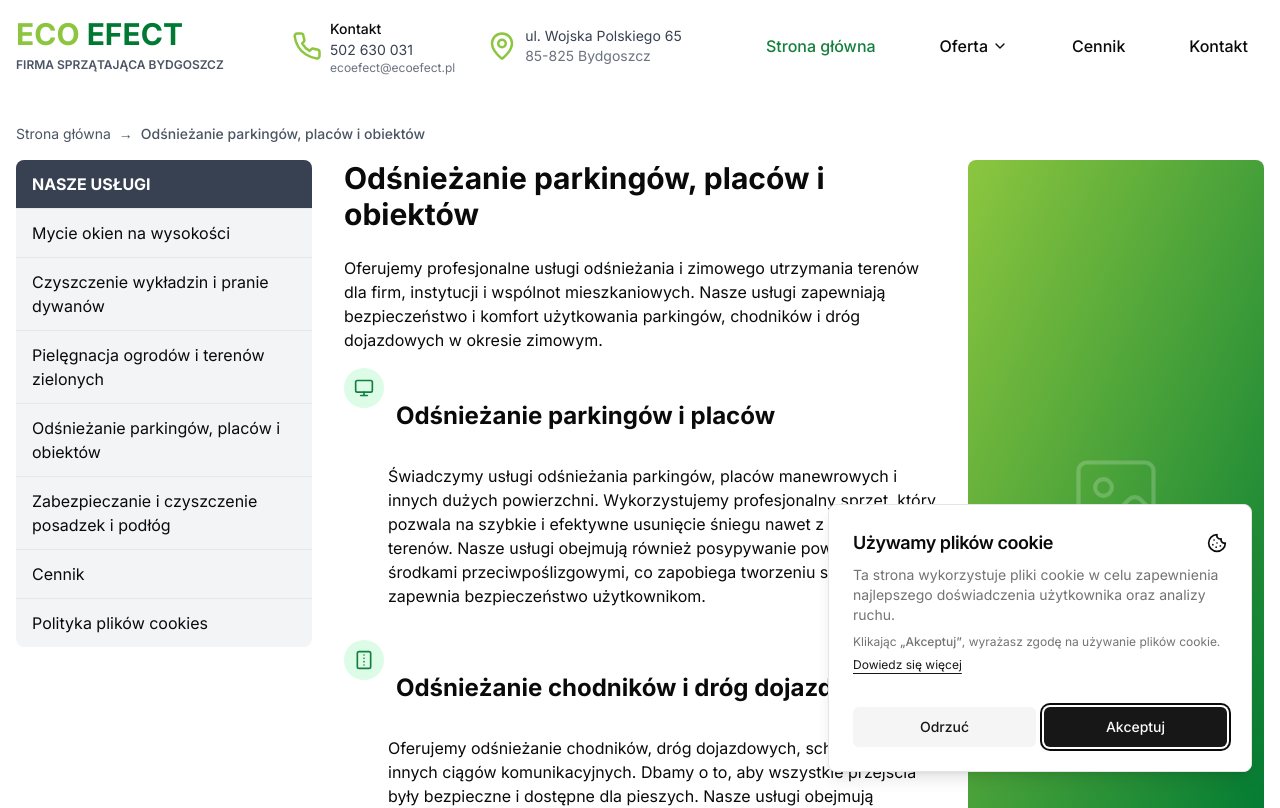
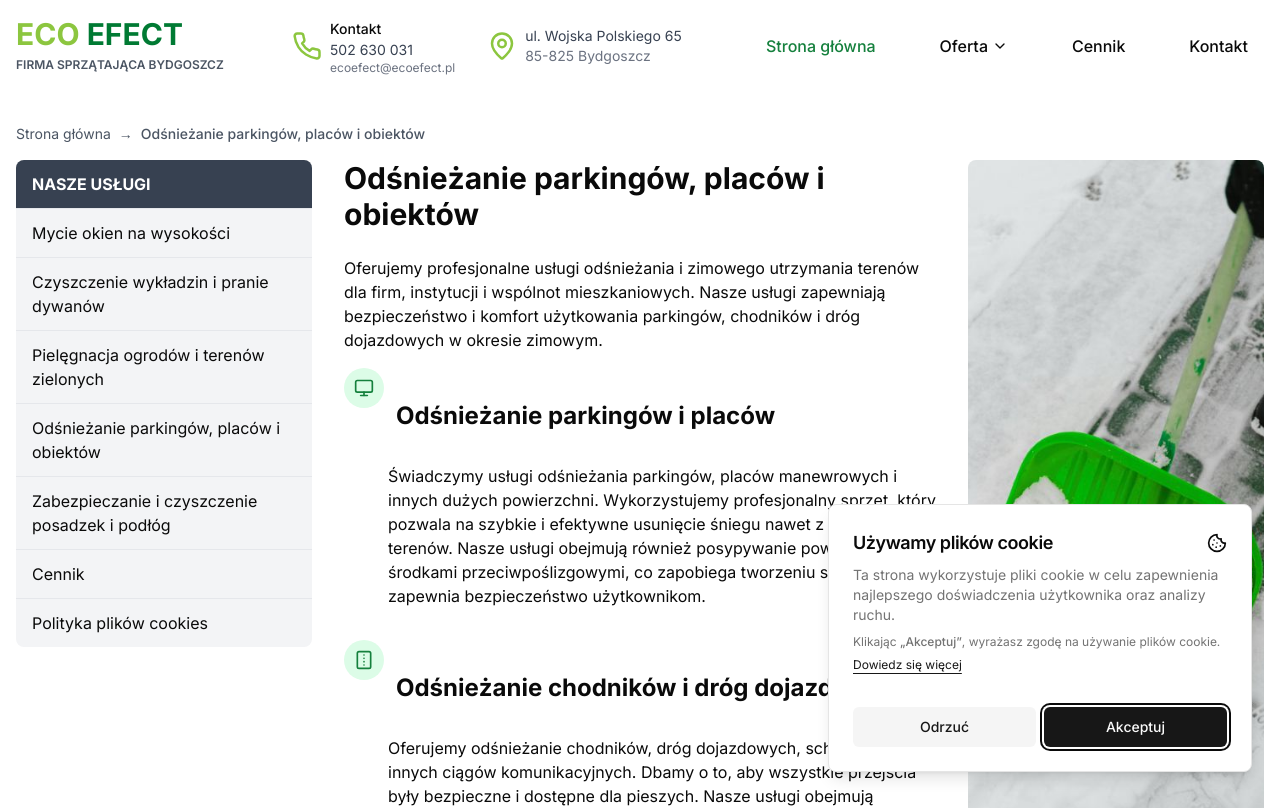
Before and after one commit to qu33rk/ecoefect-dev, a Next.js app: page /odsniezanie in a window 1280 px wide. Shown: the top 808 px of the page. Built offline with nearby package versions, Linux system fonts and the light colour scheme.

Commit message:
Update page.tsx

```diff
--- a/app/odsniezanie/page.tsx
+++ b/app/odsniezanie/page.tsx
@@ -43,6 +43,7 @@ export default function OdsniezaniePage() {
       <ServiceLayout
         title="Odśnieżanie parkingów, placów i obiektów"
         pageName="Odśnieżanie parkingów, placów i obiektów"
+        imageUrl="/odsniezanie.jpg"
       >
         <div className="prose max-w-none">
           <p className="mb-6">
```
